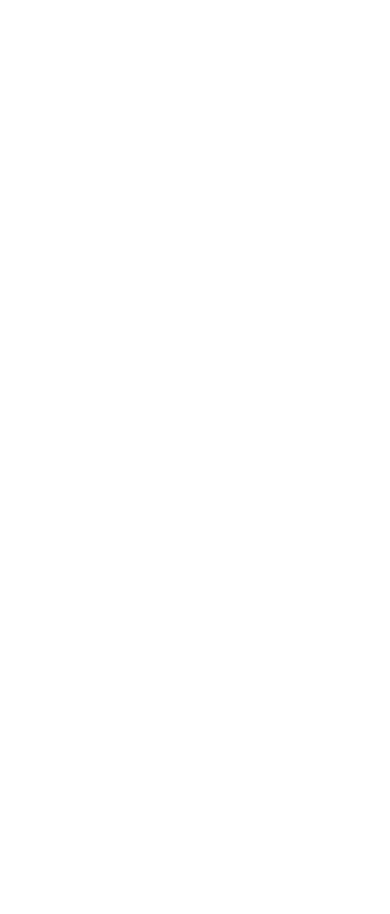
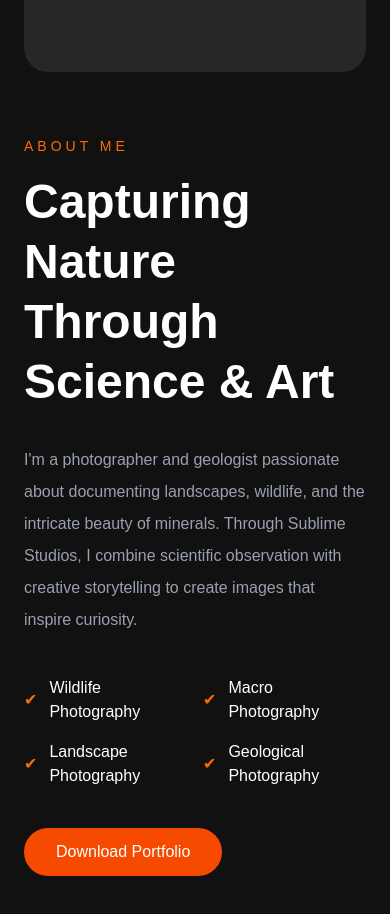
Before and after one commit to debiprasaddas21-lab/sublimestudios-portfolio, a Next.js app: page / in a window 390 px wide. Shown: the part 2980-3894 px from the top of the page. Before the commit the page ends 2456 px from the top, so only its background shows below. Built offline with nearby package versions, Linux system fonts and the light colour scheme.

Commit message:
Add responsive About section

```diff
--- a/app/page.tsx
+++ b/app/page.tsx
@@ -1,6 +1,7 @@
 import Navbar from "@/components/Navbar";
 import Hero from "@/components/Hero";
 import Gallery from "@/components/Gallery";
+import About from "@/components/About";
 
 export default function Home() {
   return (
@@ -8,6 +9,8 @@
       <Navbar />
       <Hero />
       <Gallery />
+      <About />
+
     </>
   );
 }
--- /dev/null
+++ b/components/About.tsx
@@ -0,0 +1,55 @@
+export default function About() {
+  const specialties = [
+    "Wildlife Photography",
+    "Macro Photography",
+    "Landscape Photography",
+    "Geological Photography",
+  ];
+
+  return (
+    <section id="about" className="bg-[#111111] text-white py-24 px-6">
+      <div className="max-w-7xl mx-auto grid lg:grid-cols-2 gap-16 items-center">
+
+        {/* Image Placeholder */}
+        <div className="w-full h-[500px] rounded-3xl bg-zinc-800 flex items-center justify-center">
+          <span className="text-gray-500 text-lg">
+            Portrait Placeholder
+          </span>
+        </div>
+
+        {/* Content */}
+        <div>
+
+          <p className="uppercase tracking-[4px] text-orange-500 text-sm">
+            About Me
+          </p>
+
+          <h2 className="text-5xl font-bold mt-4 leading-tight">
+            Capturing Nature Through Science & Art
+          </h2>
+
+          <p className="text-gray-400 mt-8 leading-8">
+            I'm a photographer and geologist passionate about documenting
+            landscapes, wildlife, and the intricate beauty of minerals.
+            Through Sublime Studios, I combine scientific observation with
+            creative storytelling to create images that inspire curiosity.
+          </p>
+
+          <div className="grid grid-cols-2 gap-4 mt-10">
+            {specialties.map((item) => (
+              <div key={item} className="flex items-center gap-3">
+                <span className="text-orange-500">✔</span>
+                <span>{item}</span>
+              </div>
+            ))}
+          </div>
+
+          <button className="mt-10 bg-orange-600 hover:bg-orange-700 transition px-8 py-3 rounded-full font-medium">
+            Download Portfolio
+          </button>
+
+        </div>
+      </div>
+    </section>
+  );
+}
```
